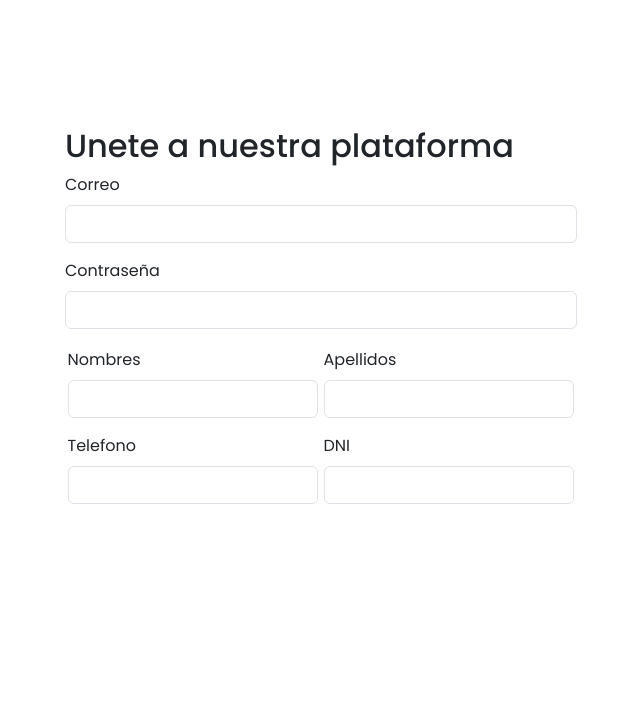
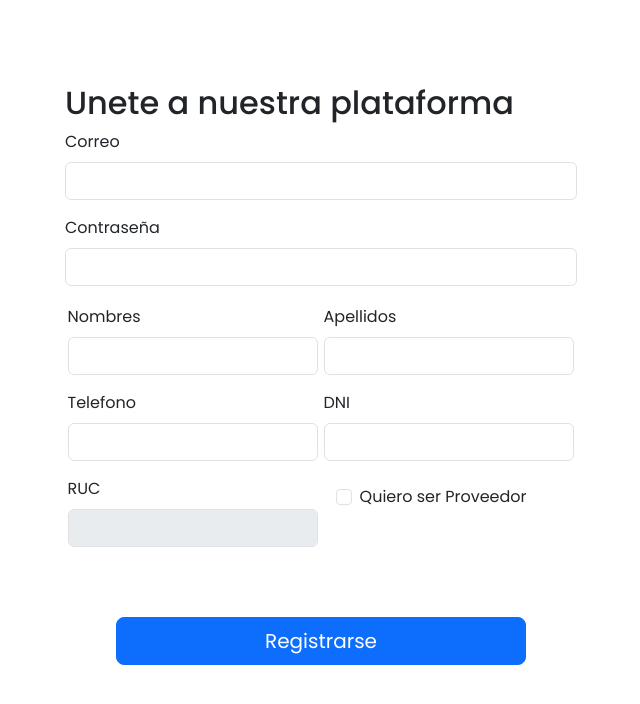
Before and after one commit to Raijam13/Trabajo-Arquitectura-Software, a Next.js app in the folder frontend/: page /registro in a window 1280 px wide. Shown: the top 704 px of the page, without its empty margins (319-959 px from the left). Built offline with nearby package versions, Linux system fonts and the light colour scheme.

Commit message:
ruc check registro

```diff
--- a/frontend/src/app/registro/page.js
+++ b/frontend/src/app/registro/page.js
@@ -5,9 +5,17 @@ import Button from 'react-bootstrap/Button';
 import Form from 'react-bootstrap/Form';
 import Image from 'next/image';
 import ima from './foto.png'
+import { useState } from 'react';
+
+const registro = () =>{
+
+    const [isChecked, setIsChecked] = useState(true);
+
+    const handleCheckboxChange = (event) => {
+      setIsChecked(false);
+    };
 
 
-const registro = () =>{
     return (
         <div className={Styles.render}>
             <link rel="preconnect" href="https://fonts.googleapis.com"></link>
@@ -60,6 +68,14 @@ const registro = () =>{
 
                         </Form.Text>
                     </Form.Group>
+
+                    <Form.Group className="mb-3" controlId="formruc">
+                        <Form.Label>RUC</Form.Label>
+                        <Form.Control type="email" disabled={isChecked}  />
+                        <Form.Text className="text-muted">
+
+                        </Form.Text>
+                    </Form.Group>
                             </div>
 
                         </div>
@@ -80,6 +96,19 @@ const registro = () =>{
 
                         </Form.Text>
                     </Form.Group>
+
+                    <div className="container mt-4">
+
+                        <Form.Check
+                        type="checkbox"
+                        label="Quiero ser Proveedor"
+                        onChange={handleCheckboxChange}
+                        />
+
+
+
+                    </div>
+
 
                             </div>
                         </div>
--- a/frontend/src/app/registro/page.module.css
+++ b/frontend/src/app/registro/page.module.css
@@ -42,7 +42,7 @@
 
 .form2{
     width: 100%;
-    height: 100%;
+    height: auto;
     display: flex;
     flex-direction: row;
 }
```
